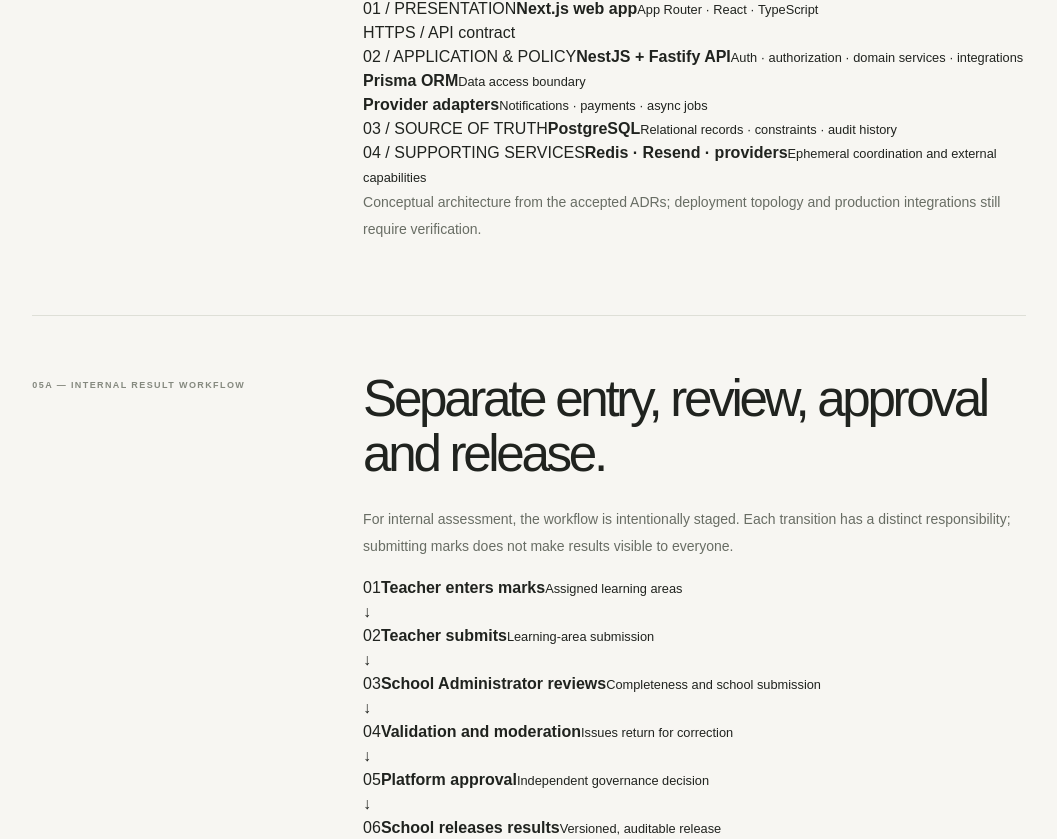
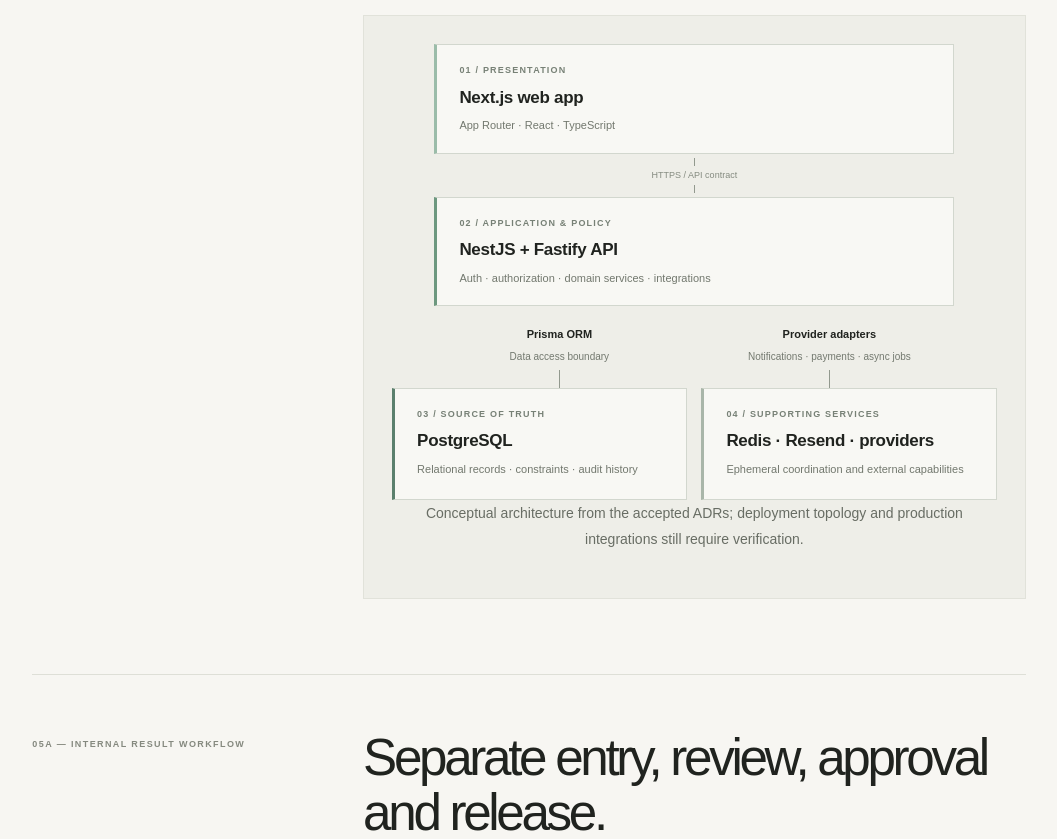
Before and after one commit to poptramark-eng/portfolio, a Next.js app: page /work/sentinel in a window 1280 px wide. Shown: the part 2881-3720 px from the top of the page, without its empty margins (111-1168 px from the left). Built offline with nearby package versions, Linux system fonts and the light colour scheme.

Commit message:
style: add Sentinel architecture and workflow diagrams

```diff
--- a/src/app/work/sentinel/case-study.css
+++ b/src/app/work/sentinel/case-study.css
@@ -30,3 +30,33 @@
 .status-panel span{font-size:11px;color:#687064}
 .case-repo{margin-top:20px}
 @media(max-width:700px){.case-hero{padding-top:75px}.case-overline{margin-top:65px}.case-facts{grid-template-columns:repeat(2,1fr);row-gap:25px}.case-section{grid-template-columns:1fr;gap:20px;padding:38px 0}.case-section h2{font-size:38px}.case-body{padding-bottom:80px}.architecture-row{grid-template-columns:1fr;gap:8px}.status-panel{align-items:flex-start;flex-direction:column}}
+
+.system-map{margin:35px 0 20px;padding:28px;background:#eeeee8;border:1px solid #e1e2da;display:flex;flex-direction:column;align-items:center;gap:0}
+.system-node{width:min(100%,520px);padding:19px 22px;border:1px solid #d2d7ce;background:#f8f8f4;display:flex;flex-direction:column;gap:7px}
+.system-node>span{font-size:9px;letter-spacing:1.2px;color:#778176;font-weight:700}
+.system-node strong{font-size:17px;font-weight:600;letter-spacing:-.3px}
+.system-node small{font-size:11px;color:#72786e;line-height:1.5}
+.system-client{border-left:3px solid #9bbca9}
+.system-api{border-left:3px solid #6d987f}
+.system-database{border-left:3px solid #5b806d}
+.system-services{border-left:3px solid #a9b6a9}
+.system-connector{height:43px;display:flex;flex-direction:column;align-items:center;justify-content:center;gap:3px}
+.system-connector i{height:8px;width:1px;background:#92998e}
+.system-connector span{font-size:9px;color:#858b80;background:#eeeee8;padding:0 8px}
+.system-branches{display:grid;grid-template-columns:1fr 1fr;gap:20px;width:min(100%,520px);margin-top:20px}
+.system-branch{text-align:center;display:flex;flex-direction:column;align-items:center;gap:6px}
+.system-branch b{font-size:11px;font-weight:600}
+.system-branch small{font-size:10px;color:#73796f}
+.branch-line{height:18px;width:1px;background:#92998e}
+.system-targets{display:grid;grid-template-columns:1fr 1fr;gap:14px;width:min(100%,650px)}
+.system-targets .system-node{width:100%;min-height:112px}
+.system-caption{font-size:10px;color:#858b80;line-height:1.6;text-align:center;margin:20px 0 0}
+.workflow-map{display:flex;flex-direction:column;align-items:center;margin:35px 0 25px}
+.workflow-step{width:min(100%,510px);position:relative;background:#f0f0ea;border:1px solid #dedfd7;padding:16px 20px 16px 58px;display:flex;flex-direction:column;gap:5px}
+.workflow-step>span{position:absolute;left:19px;top:18px;font-size:10px;color:#7d887b}
+.workflow-step strong{font-size:13px;font-weight:600}
+.workflow-step small{font-size:11px;color:#73796f}
+.workflow-arrow{height:31px;display:grid;place-items:center;color:#879185;font-size:17px}
+.workflow-governance{border-left:3px solid #a5bba8}
+.workflow-release{border-left:3px solid #668b76;background:#eaf0e9}
+@media(max-width:520px){.system-map{padding:18px 12px}.system-node{padding:15px}.system-targets{grid-template-columns:1fr}.system-targets .system-node{min-height:auto}.system-branches{gap:10px}.system-branch small{font-size:9px}}
```
